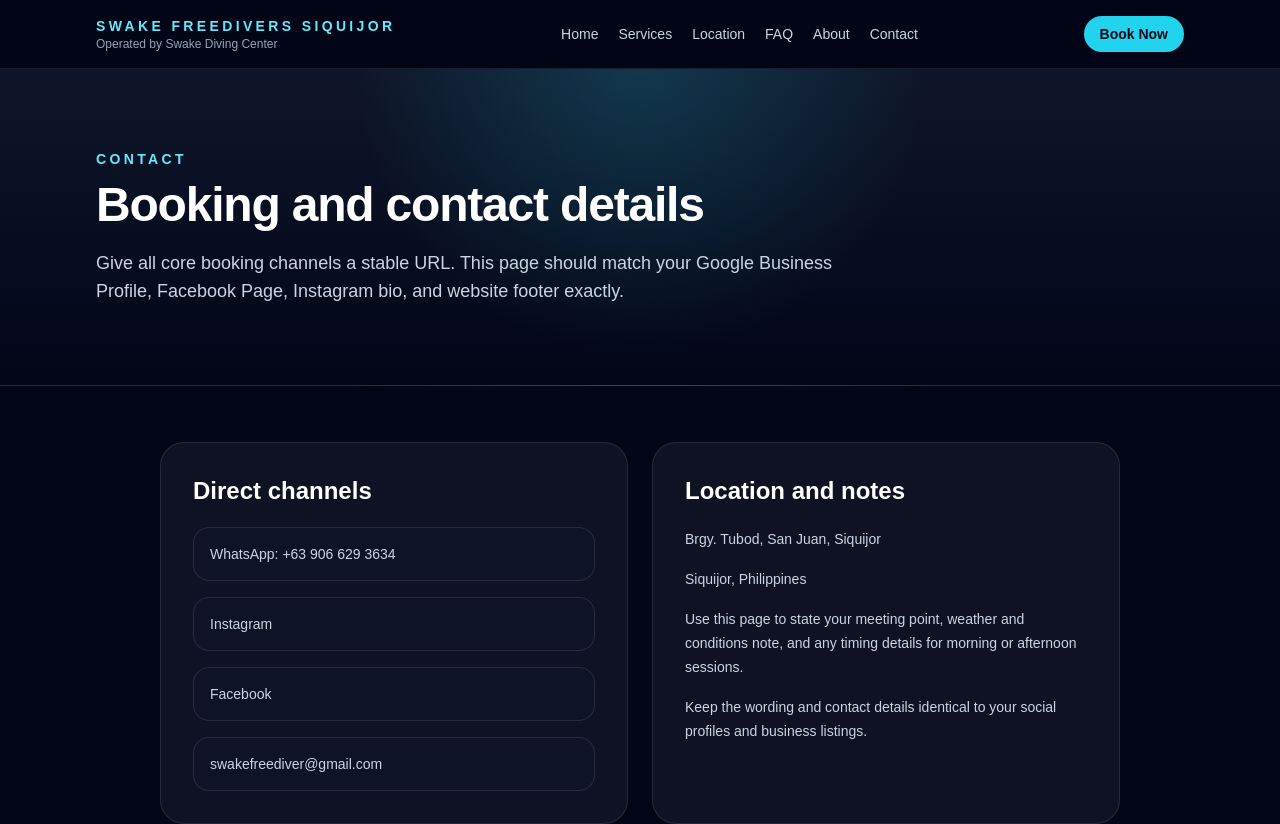
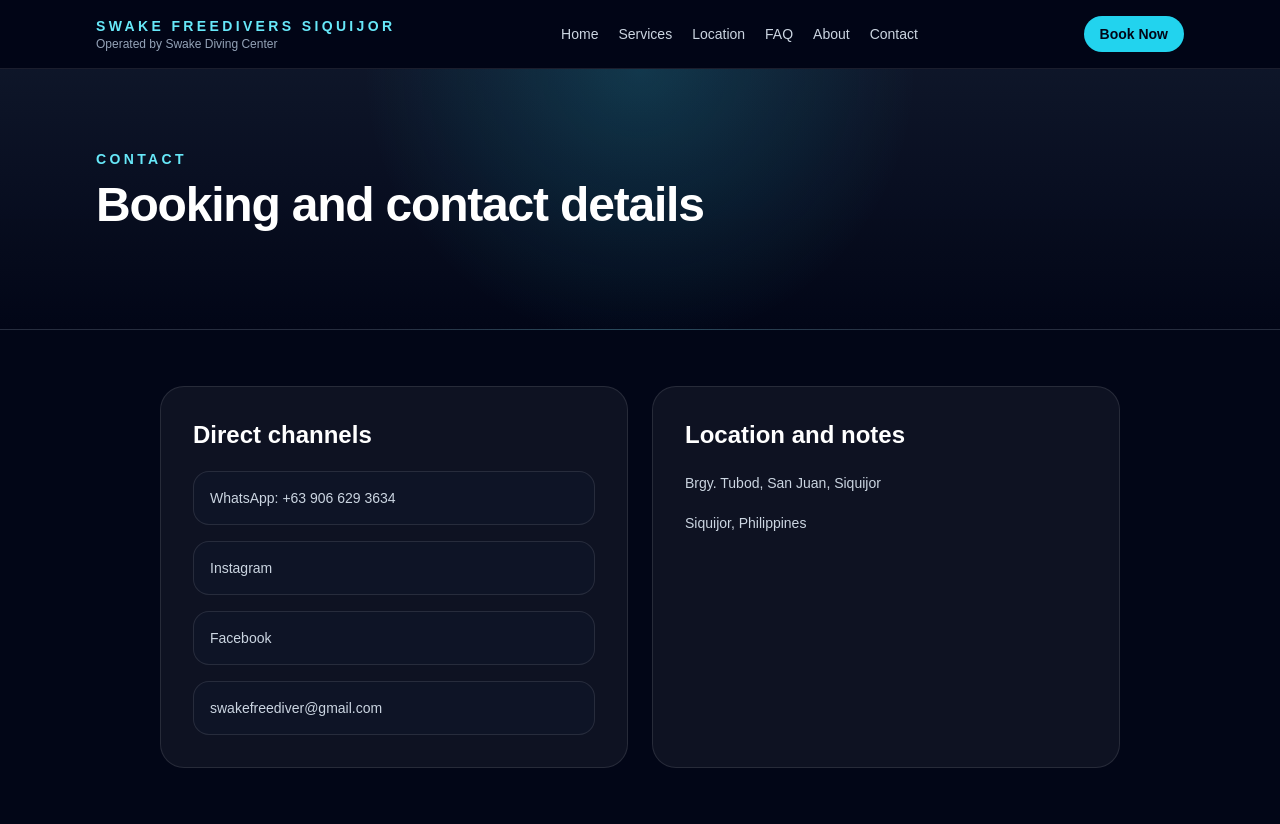
Before and after one commit to cbmserino-cyber/swake-diving-center, a Next.js app: page /contact in a window 1280 px wide. Shown: the top 824 px of the page. Built offline with nearby package versions, Linux system fonts and the light colour scheme.

Commit message:
Update page.tsx

```diff
--- a/app/contact/page.tsx
+++ b/app/contact/page.tsx
@@ -14,7 +14,7 @@
       <PageHero
         eyebrow="Contact"
         title="Booking and contact details"
-        description="Give all core booking channels a stable URL. This page should match your Google Business Profile, Facebook Page, Instagram bio, and website footer exactly."
+        description=""
       />
 
       <section className="mx-auto max-w-5xl px-6 py-14 lg:px-8">
@@ -42,8 +42,6 @@
             <div className="mt-5 space-y-4 text-sm leading-6 text-slate-300">
               <p>{site.location.area}</p>
               <p>{site.location.province}</p>
-              <p>Use this page to state your meeting point, weather and conditions note, and any timing details for morning or afternoon sessions.</p>
-              <p>Keep the wording and contact details identical to your social profiles and business listings.</p>
             </div>
           </div>
         </div>
```
